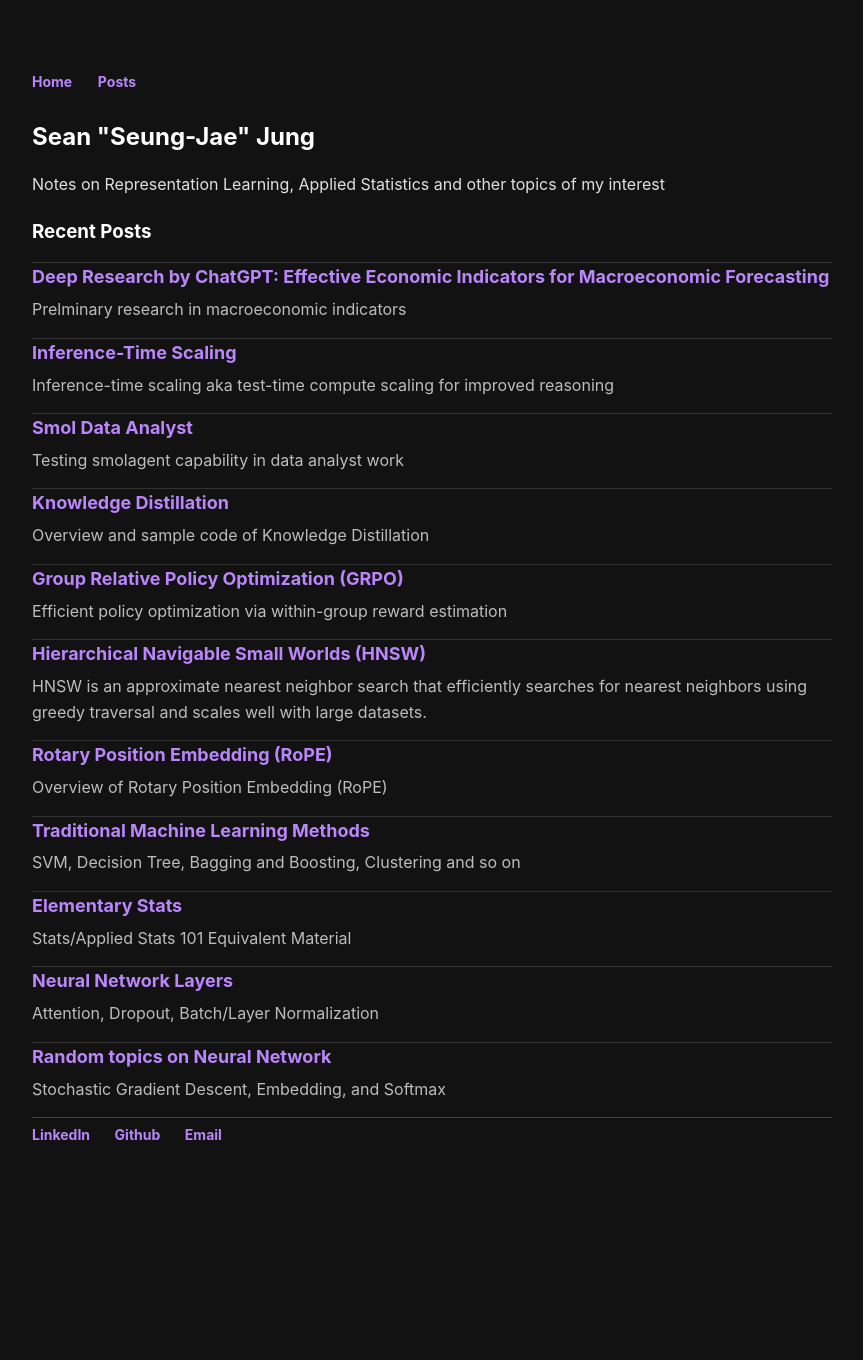
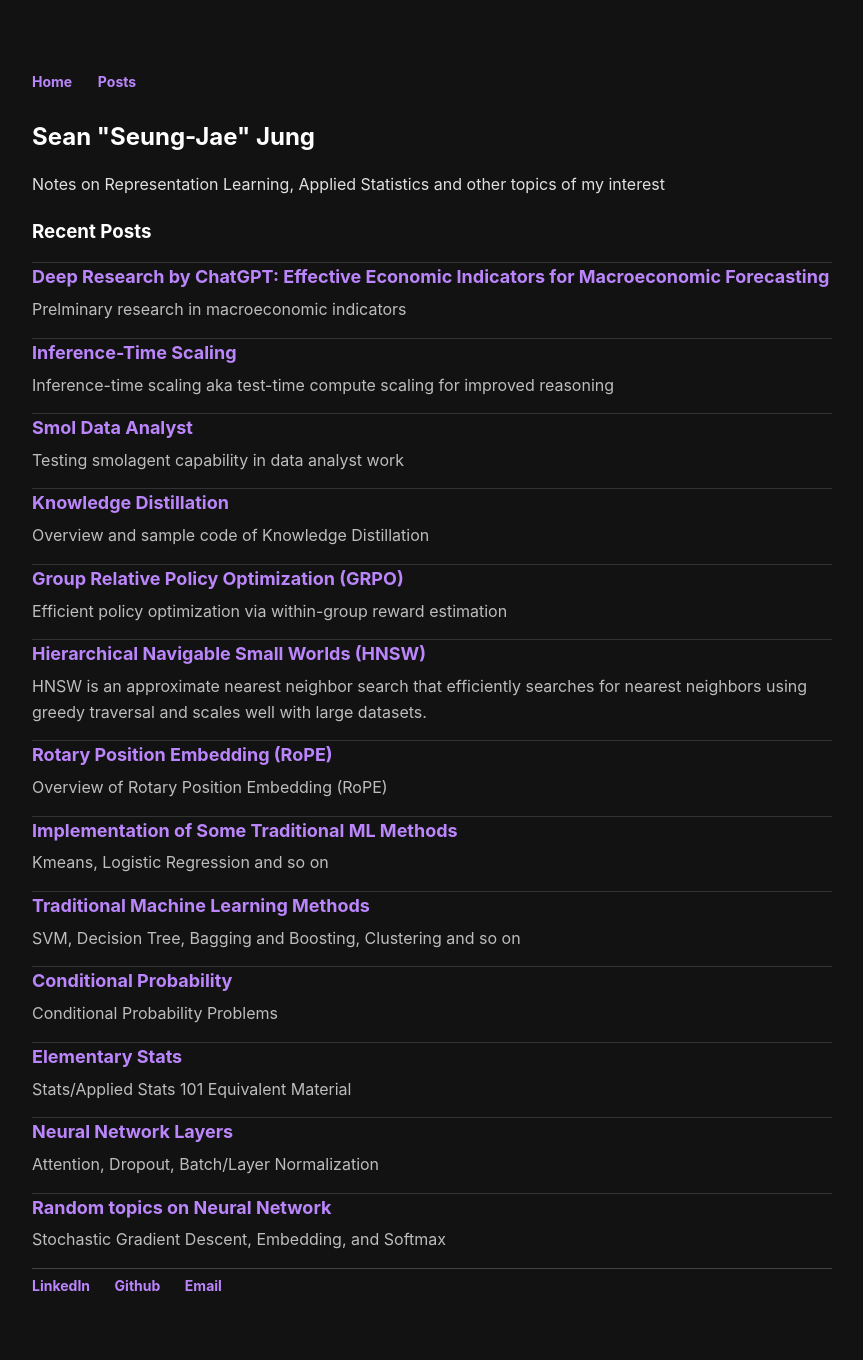
Before and after one commit to sean-sj-jung/sean-sj-jung.github.io, a Jekyll site: the page built from index.html, in a window 1280 px wide. Shown: the whole page, without its empty margins (208-1071 px from the left). Built offline with Jekyll 4.4.1, drawn with Linux system fonts in a browser that asks for light colours; nearby versions of some CDN libraries; before the commit the page ends 1209 px from its top, so only the background shows below that.

Commit message:
add conditional and two placeholders

````diff
--- /dev/null
+++ b/_posts/2024-11-12-TraditionalMLFromScratch.md
@@ -0,0 +1,11 @@
+---
+layout: post
+title: "Implementation of Some Traditional ML Methods"
+date: 2024-11-12
+excerpt: "Kmeans, Logistic Regression and so on"
+---
+
+### Kmeans
+```python
+ToDO
+```
````
Also changed, not shown: _posts/2024-11-03-ConditionalProbability.md (added, +113 -0 lines), _posts/2024-11-11-TraditionalMachineLearning.md (renamed from _posts/2024-11-03-TraditionalMachineLearning.md, +1 -1 lines).
